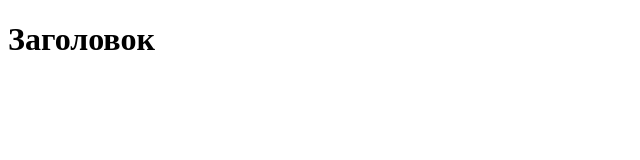
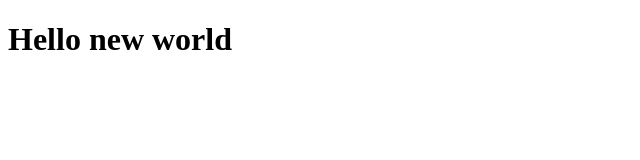
Before and after one commit to nikasvlad/my-project, a plain HTML site: page index.html in a window 1280 px wide. Shown: the whole page, without its empty margins (0-640 px from the left). Drawn offline with Linux system fonts and the light colour scheme.

Commit message:
новые правки от наставника

```diff
--- a/index.html
+++ b/index.html
@@ -7,7 +7,7 @@
 </head>
 <body>
 
-    <h1>Заголовок</h1>
+    <h1>Hello new world</h1>
 
 </body>
 </html>
```
